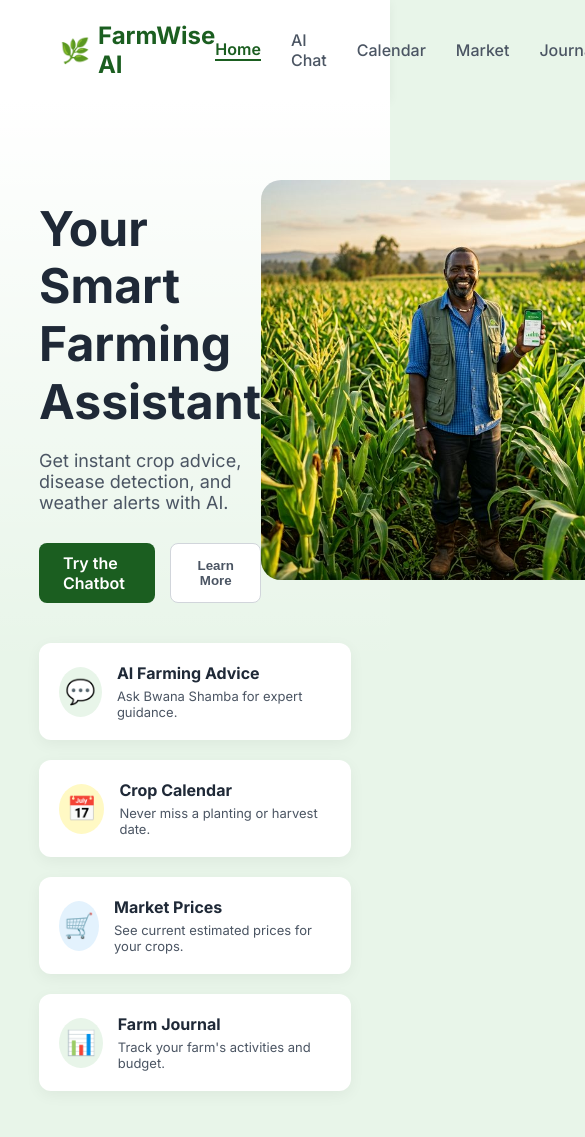
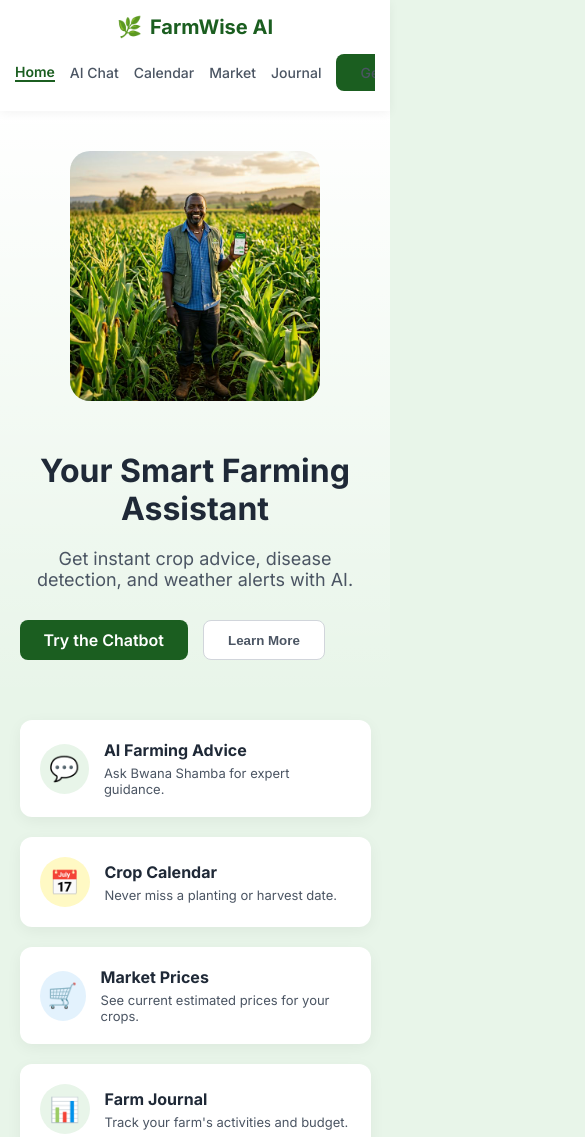
Before and after one commit to Slowkill-netizen/AI-Farming-Assistant-FarmWise-AI, a website: page index.html in a window 390 px wide. Shown: the top 1137 px of the page, 585 px wide, since content can reach past the window. Drawn offline with Linux system fonts and the light colour scheme.

Commit message:
UI: Comprehensive mobile optimization across all pages

```diff
--- a/style.css
+++ b/style.css
@@ -16,29 +16,32 @@ body {
     color: var(--text-dark);
 }
 
-/* NAVBAR */
 .navbar {
     display: flex;
     justify-content: space-between;
     align-items: center;
-    padding: 20px 60px;
+    padding: 15px 5%;
     background-color: var(--white);
     box-shadow: 0 2px 10px rgba(0,0,0,0.05);
+    position: sticky;
+    top: 0;
+    z-index: 1000;
 }
 
 .logo {
-    font-size: 24px;
+    font-size: 20px;
     font-weight: 700;
     color: var(--primary);
     display: flex;
     align-items: center;
     gap: 8px;
+    white-space: nowrap;
 }
 
 .nav-links {
     display: flex;
     align-items: center;
-    gap: 30px;
+    gap: 20px;
 }
 
 .nav-links a {
@@ -438,10 +441,95 @@ body {
     font-size: 16px;
 }
 
-/* Responsive adjustments for modal */
-@media (max-width: 480px) {
+/* MOBILE MEDIA QUERIES */
+@media (max-width: 768px) {
+    .navbar {
+        flex-direction: column;
+        gap: 15px;
+        padding: 15px;
+    }
+
+    .nav-links {
+        width: 100%;
+        overflow-x: auto;
+        padding-bottom: 5px;
+        justify-content: flex-start;
+        gap: 15px;
+        -webkit-overflow-scrolling: touch;
+    }
+
+    .nav-links a {
+        font-size: 14px;
+        white-space: nowrap;
+    }
+
+    .hero {
+        flex-direction: column-reverse;
+        padding: 40px 5%;
+        text-align: center;
+    }
+
+    .hero-content h1 {
+        font-size: 32px;
+    }
+
+    .hero-image img {
+        height: 250px;
+        margin-bottom: 20px;
+    }
+
+    .features {
+        padding: 20px 5%;
+        margin-top: 0;
+    }
+
+    .feature-card {
+        width: 100%;
+    }
+
+    .app-grid {
+        grid-template-columns: 1fr;
+    }
+
+    .main-app {
+        padding: 30px 5%;
+    }
+
+    .chat-panel {
+        height: 550px;
+    }
+
+    .calendar-grid {
+        font-size: 10px;
+    }
+
+    .calendar-day {
+        min-height: 70px;
+        padding: 5px;
+    }
+
+    .calendar-event {
+        font-size: 8px;
+        padding: 1px 3px;
+    }
+
+    .market-table-container {
+        overflow-x: auto;
+    }
+
+    .market-table th, .market-table td {
+        padding: 10px;
+        font-size: 13px;
+    }
+
+    .chart-container {
+        height: 120px;
+    }
+
+    /* Modal adjustments */
     .modal-content {
-        padding: 30px 20px;
+        padding: 25px 15px;
+        width: 95%;
     }
 }
 
```
Also changed, not shown: market.html (+1 -1 lines).
